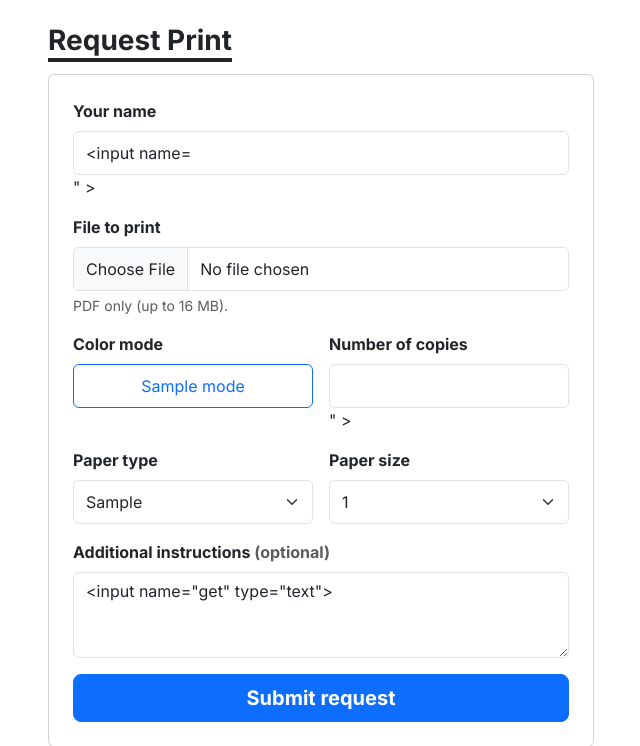
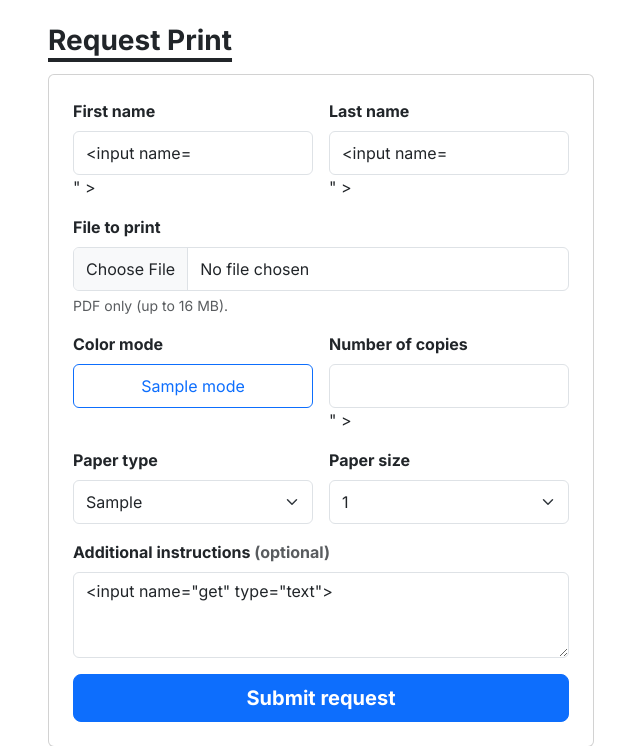
Before and after one commit to cooky922/CCC181, a Flask app: template templates/join.html in a window 1280 px wide. Shown: the part 60-806 px from the top of the page, without its empty margins (319-959 px from the left). Run offline with Flask 3, Linux system fonts and the light colour scheme; tables that the repository leaves empty hold one stand-in row (values such as "Sample post"); the template is opened without the code that fills it: values that come from a table or form of the project are taken from there, most other values are stand-ins (such as "Sample title", 1, 10 or a date in 2020); form fields are guessed from the names that the template uses; parts of the project's set-up code (start-up, migrations or seed data) failed here and were passed over.

Commit message:
Create join queue (#3)

```diff
--- a/app.py
+++ b/app.py
@@ -35,45 +35,10 @@ app.config["SQLALCHEMY_ECHO"] = os.environ.get("SQLALCHEMY_ECHO") == "1"
 db.init_app(app)
 migrate = Migrate(app, db)
 
-SERVICES = [
-    {"id": 1, "name": "Document Printing"},
-]
-
 # Choices for the request form. The server checks every value against these lists.
 COLOR_MODES = ["Grayscale", "Colored"]
 PAPER_TYPES = ["Bond Paper", "Photo Paper", "Sticker Paper", "Cardstock"]
 PAPER_SIZES = ["Short", "A4", "Long"]
-
-# Sample data for the demo. It lives in memory, so it resets every time the
-# server restarts. A real app would save tickets in a database later.
-TICKETS = [
-    {
-        "number": 1,
-        "name": "Desmond Gold",
-        "service_id": 1,
-        "file_name": "assignment.pdf",
-        "file_path": None,
-        "number_of_copies": 3,
-        "paper_size": "A4",
-        "paper_type": "Bond Paper",
-        "color_mode": "Grayscale",
-        "notes": "",
-        "status": "printing",
-    },
-    {
-        "number": 2,
-        "name": "Lex Ian",
-        "service_id": 1,
-        "file_name": "report.pdf",
-        "file_path": None,
-        "number_of_copies": 1,
-        "paper_size": "Long",
-        "paper_type": "Bond Paper",
-        "color_mode": "Colored",
-        "notes": "",
-        "status": "waiting",
-    },
-]
 
 # Status words, badge styles and tracker steps for the My Place page.
 STATUS_LABELS = {
@@ -113,17 +78,20 @@ CHIP_STYLE = {
     "all": "chip-all",
 }
 
-def get_ticket(number):
-    return next((ticket for ticket in TICKETS if ticket["number"] == number), None)
+def get_ticket(ticket_id):
+    return db.session.get(Ticket, ticket_id)
 
 def requests_ahead(ticket):
-    return sum(1 for x in TICKETS
-               if x["service_id"] == ticket["service_id"]
-               and x["status"] == "waiting"
-               and x["number"] < ticket["number"])
+    return db.session.scalar(
+        db.select(func.count(Ticket.id)).where(
+            Ticket.service_id == ticket.service_id,
+            Ticket.status == "waiting",
+            Ticket.id < ticket.id,
+        )
+    )
 
 def describe_ticket(ticket):
-    status = ticket["status"]
+    status = ticket.status
     ahead = requests_ahead(ticket) if status == "waiting" else 0
     match status:
         case "waiting":
@@ -145,12 +113,20 @@ def describe_ticket(ticket):
         "message": message
     }
 
+def all_services():
+    return db.session.scalars(db.select(Service).order_by(Service.name)).all()
+
+def clean_name(text):
+    """Remove extra spaces and capitalize each part: '  maria   dela CRUZ ' -> 'Maria Dela Cruz'."""
+    return " ".join(text.split()).title()
+
 def clock():
     return datetime.now().strftime("%I:%M %p").lstrip("0")
 
 def form_context(form, errors, pending = None):
     return dict(form=form,
                 errors=errors,
+                services=all_services(),
                 pending=pending,
                 color_modes=COLOR_MODES,
                 paper_types=PAPER_TYPES,
@@ -170,7 +146,7 @@ def ticket(ticket_id):
     return render_template("ticket.html",
                            ticket=ticket,
                            info=describe_ticket(ticket),
-                           first_name=ticket["name"].split()[0],
+                           first_name=ticket.user.first_name,
                            updated=clock())
 
 @app.get("/queue/<int:ticket_id>/status.json")
@@ -223,7 +199,10 @@ def join_form():
 @app.post("/join")
 def join():
     form = request.form
-    name = form.get("name", "").strip()
+    first_name = clean_name(form.get("first_name", ""))
+    last_name = clean_name(form.get("last_name", ""))
+    service_id = form.get("service_id", type=int)
+    service = db.session.get(Service, service_id) if service_id else None
     color_mode = form.get("color_mode", "")
     copies = form.get("number_of_copies", type=int)
     paper_type = form.get("paper_type", "")
@@ -235,10 +214,16 @@ def join():
     file_label = form.get("pending_label", "")[:120] if kept_name else ""
 
     errors = {}
-    if not name:
-        errors["name"] = "Enter your name."
-    elif len(name) > 60:
-        errors["name"] = "Keep your name under 60 characters."
+    if not first_name:
+        errors["first_name"] = "Enter your first name."
+    elif len(first_name) > 60:
+        errors["first_name"] = "Keep your first name under 60 characters."
+    if not last_name:
+        errors["last_name"] = "Enter your last name."
+    elif len(last_name) > 60:
+        errors["last_name"] = "Keep your last name under 60 characters."
+    if service is None:
+        errors["service_id"] = "Choose a service."
 
     # Check whether the user selected a NEW file.
     # An empty filename means no new file was selected.
@@ -282,27 +267,39 @@ def join():
     if len(notes) > 300:
         errors["notes"] = "Keep additional instructions under 300 characters."
 
+    pending = {"file": stored_name, "label": file_label} if stored_name else None
+
     if errors:
         flash("Please fix the highlighted fields.", "danger")
-        pending = {"file": stored_name, "label": file_label} if stored_name else None
         return render_template("join.html", **form_context(form, errors, pending)), 400
 
-    number = TICKETS[-1]["number"] + 1 if TICKETS else 1
-    TICKETS.append({
-        "number": number,
-        "name": name,
-        "service_id": SERVICES[0]["id"],
-        "file_name": file_label,
-        "file_path": f"uploads/{stored_name}",
-        "number_of_copies": copies,
-        "paper_size": paper_size,
-        "paper_type": paper_type,
-        "color_mode": color_mode,
-        "notes": notes,
-        "status": "waiting",
-    })
-    flash(f"Request submitted. Your ticket is #{number}.", "success")
-    return redirect(url_for("ticket", ticket_id=number))
+    # Same first and last name (any capitalization) is the same person.
+    user = db.session.scalar(
+        db.select(User).filter_by(first_name=first_name, last_name=last_name)
+    )
+    if user is None:
+        user = User(first_name=first_name, last_name=last_name)
+    ticket = Ticket(
+        user=user,
+        service=service,
+        file_name=file_label,
+        stored_name=stored_name,
+        color_mode=color_mode,
+        copies=copies,
+        paper_type=paper_type,
+        paper_size=paper_size,
+        notes=notes or None,
+    )
+    db.session.add(ticket)
+    try:
+        db.session.commit()
+    except IntegrityError:
+        db.session.rollback()
+        flash("Something went wrong saving your request. Please try again.", "danger")
+        return render_template("join.html", **form_context(form, {}, pending)), 409
+
+    flash(f"Request submitted. Your ticket is #{ticket.id}.", "success")
+    return redirect(url_for("ticket", ticket_id=ticket.id))
 
 def get_status_count_table():
     c = {key: 0 for key in STATUS_LABELS}
--- a/static/js/main.js
+++ b/static/js/main.js
@@ -19,3 +19,15 @@ if (joinForm) {
     }
   });
 }
+
+// Clean the name fields when the user leaves something like: "  maria   DELA cruz " -> "Maria Dela Cruz".
+// The server does the same again, so this is only a preview for the user.
+document.querySelectorAll("[data-clean-name]").forEach((input) => {
+  input.addEventListener("blur", () => {
+    input.value = input.value
+      .trim()
+      .replace(/\s+/g, " ")
+      .toLowerCase()
+      .replace(/(^|[^\p{L}])(\p{L})/gu, (_, before, letter) => before + letter.toUpperCase());
+  });
+});
--- a/templates/join.html
+++ b/templates/join.html
@@ -13,13 +13,24 @@
     <form method="post" action="{{ url_for('join') }}" enctype="multipart/form-data"
           novalidate id="join-form" class="card card-body p-3 p-md-4">
       <div class="row g-3">
+        {% if services %}
+          <input type="hidden" name="service_id" value="{{ services[0].id }}">
+        {% endif %}
 
-        <div class="col-12">
-          <label for="name" class="form-label fw-bolder">Your name</label>
-          <input id="name" name="name" type="text" autocomplete="name" required maxlength="60"
-                 placeholder="Enter your name"
-                 class="form-control {{ bad('name') }}" value="{{ form.get('name', '') }}" {{ desc('name') }}>
-          {{ err('name') }}
+        <div class="col-12 col-sm-6">
+          <label for="first_name" class="form-label fw-bolder">First name</label>
+          <input id="first_name" name="first_name" type="text" autocomplete="given-name" required maxlength="60"
+                 placeholder="e.g. Maria" data-clean-name
+                 class="form-control {{ bad('first_name') }}" value="{{ form.get('first_name', '') }}" {{ desc('first_name') }}>
+          {{ err('first_name') }}
+        </div>
+
+        <div class="col-12 col-sm-6">
+          <label for="last_name" class="form-label fw-bolder">Last name</label>
+          <input id="last_name" name="last_name" type="text" autocomplete="family-name" required maxlength="60"
+                 placeholder="e.g. Dela Cruz" data-clean-name
+                 class="form-control {{ bad('last_name') }}" value="{{ form.get('last_name', '') }}" {{ desc('last_name') }}>
+          {{ err('last_name') }}
         </div>
 
         <div class="col-12">
@@ -103,6 +114,7 @@
         </div>
 
         <div class="col-12 submit-section">
+          {{ err('service_id') }}
           <button type="submit" class="btn btn-primary btn-lg w-100 fw-bolder">Submit request</button>
         </div>
       </div>
```
Also changed, not shown: templates/staff.html (+14 -14 lines), templates/ticket.html (+6 -6 lines).
